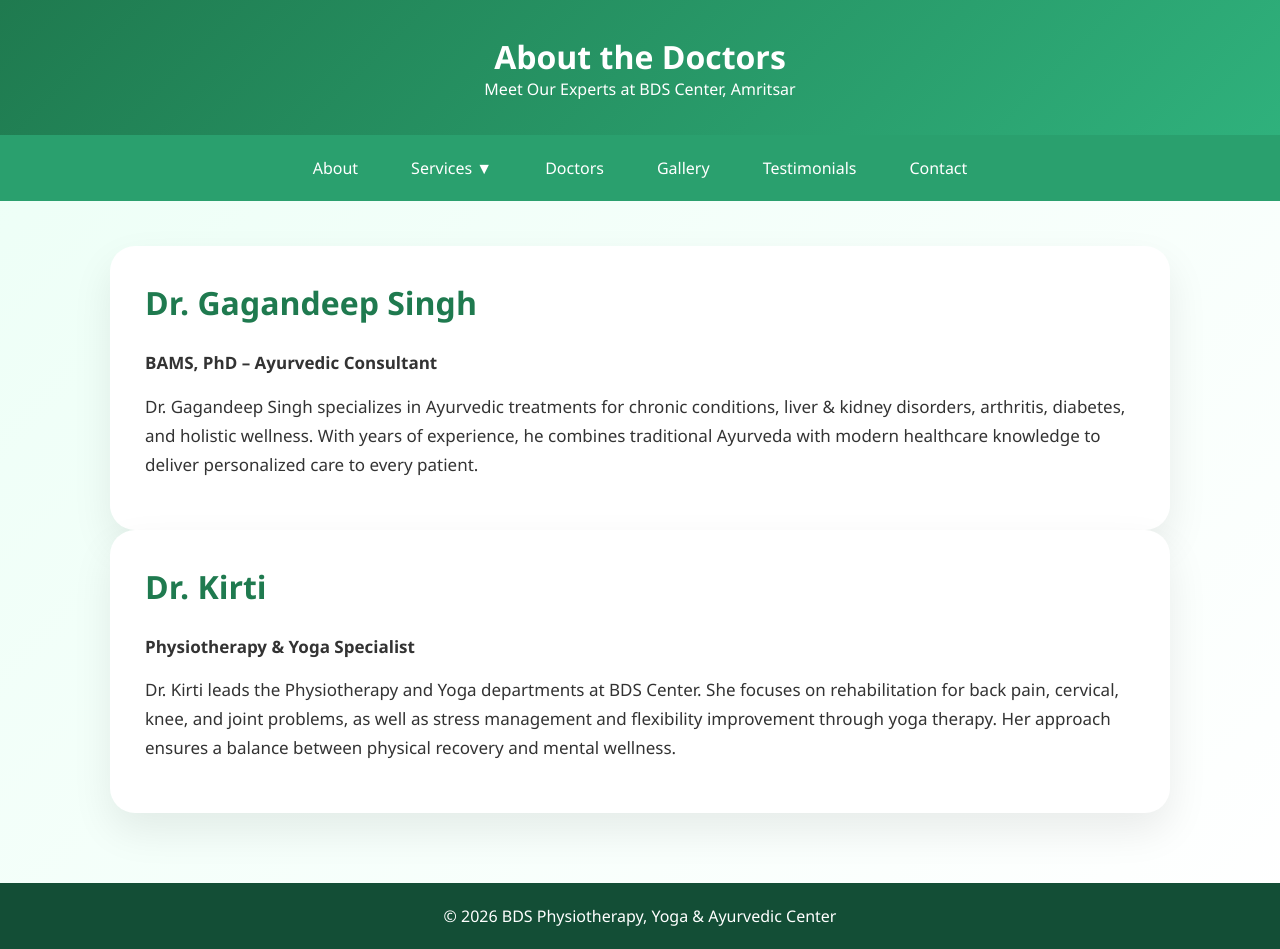
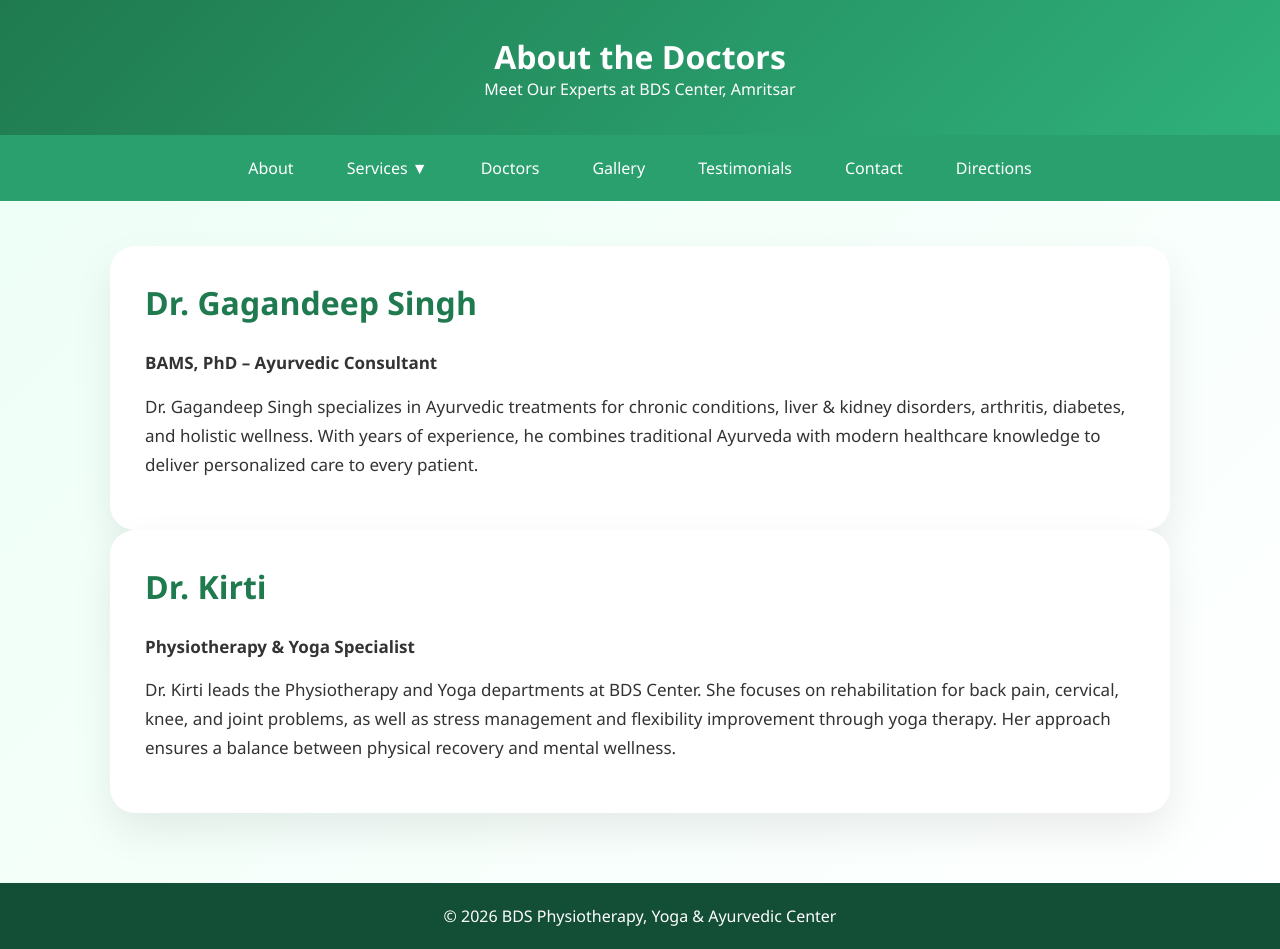
Before and after one commit to drgagan10-arch/BDS-AYURVEDIC-PHYSIO-YOGA-CENTRE, a plain HTML site: page about-doctor.html in a window 1280 px wide. Drawn offline with Linux system fonts and the light colour scheme; a script that the page names is missing.

Commit message:
Update about-doctor.html
Signed-off-by: BDS <drgagan.10@gmail.com>

```diff
--- a/about-doctor.html
+++ b/about-doctor.html
@@ -142,6 +142,7 @@ footer{
     <li><a href="gallery.html">Gallery</a></li>
     <li><a href="testimonials.html">Testimonials</a></li>
     <li><a href="contact.html">Contact</a></li>
+    <li><a href="direction.html">Directions</a></li>
   </ul>
 </nav>
 <div class="container">
```
